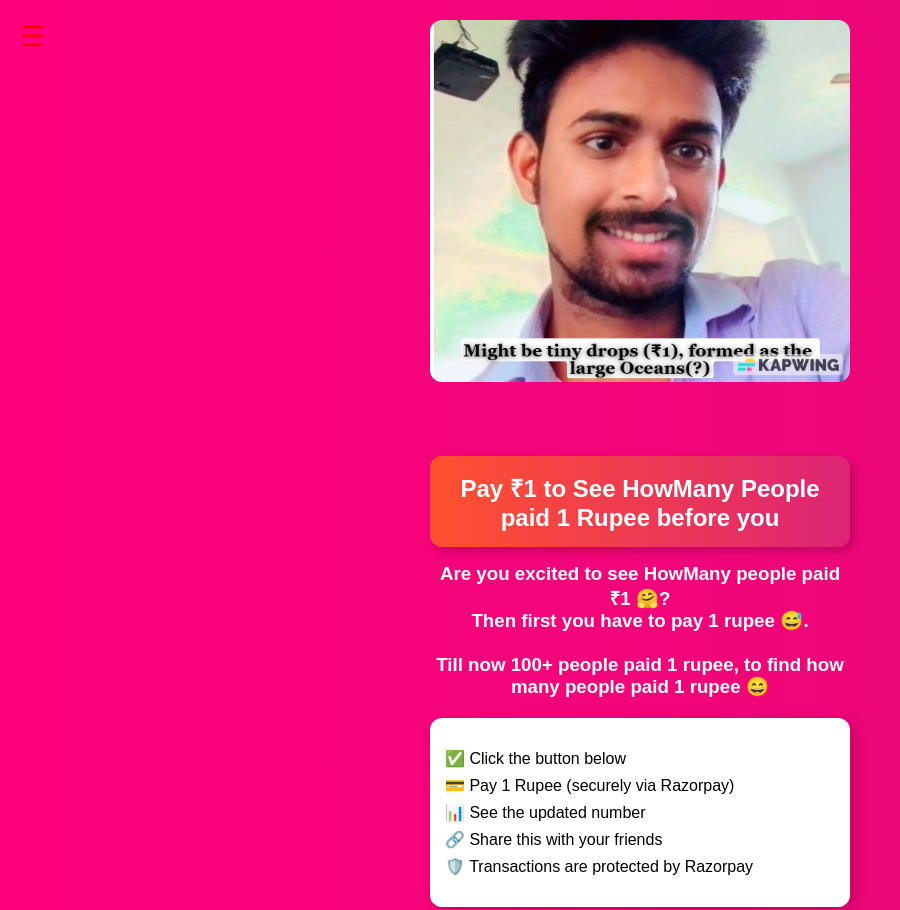
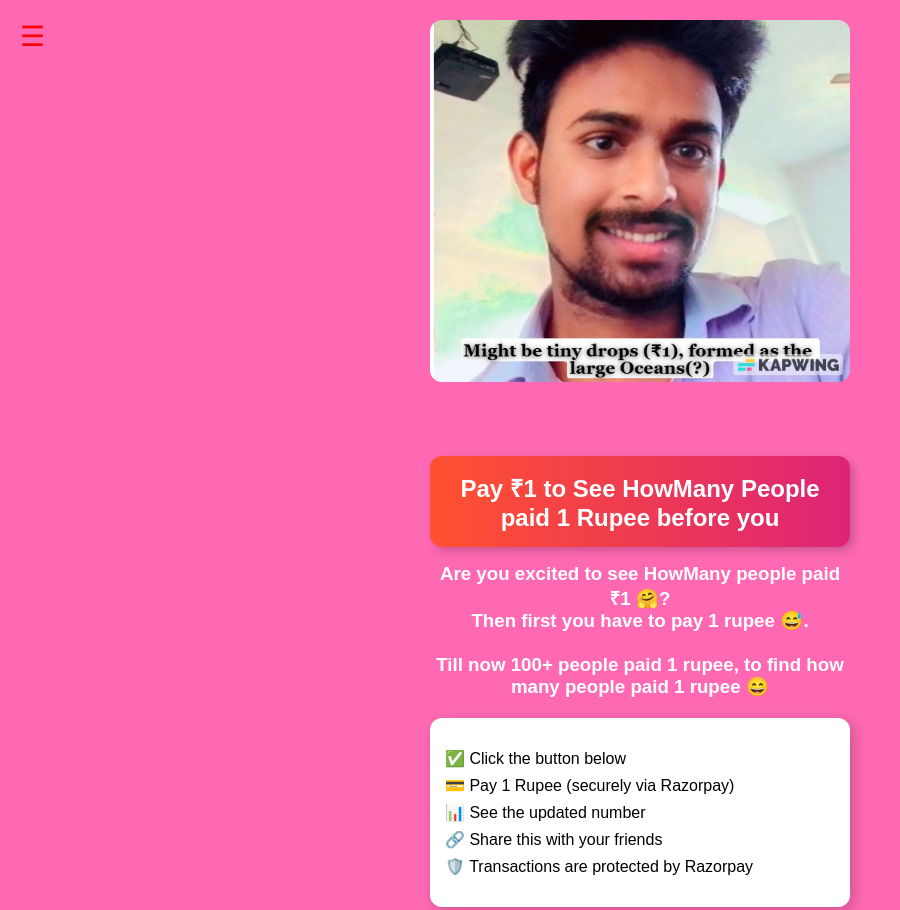
Before and after one commit to Charan731/ramu, a plain HTML site: page index.html in a window 1280 px wide. Shown: the top 910 px of the page, without its empty margins (0-900 px from the left). Drawn offline with Linux system fonts and the light colour scheme.

Commit message:
Update index.html

```diff
--- a/index.html
+++ b/index.html
@@ -10,7 +10,7 @@
   <meta name="google-site-verification" content="xyMjO6xd_s4Wsqh1yQQfOIDY6yAcFV-XYE1WbSnzCnU" />
   <style>
     body {
-      background: linear-gradient(to right, #ff007f, #e50974);
+      background: linear-gradient(to right, #ff69b4, #ff69b4);
       font-family: 'Poppins', sans-serif;
       margin: 0;
       padding: 0;
```
